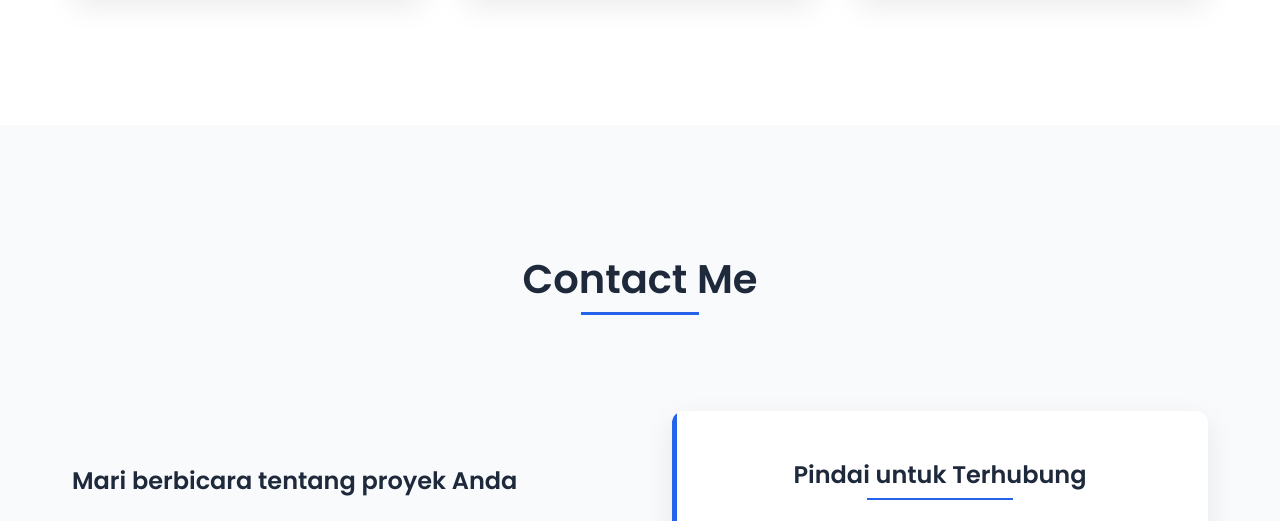
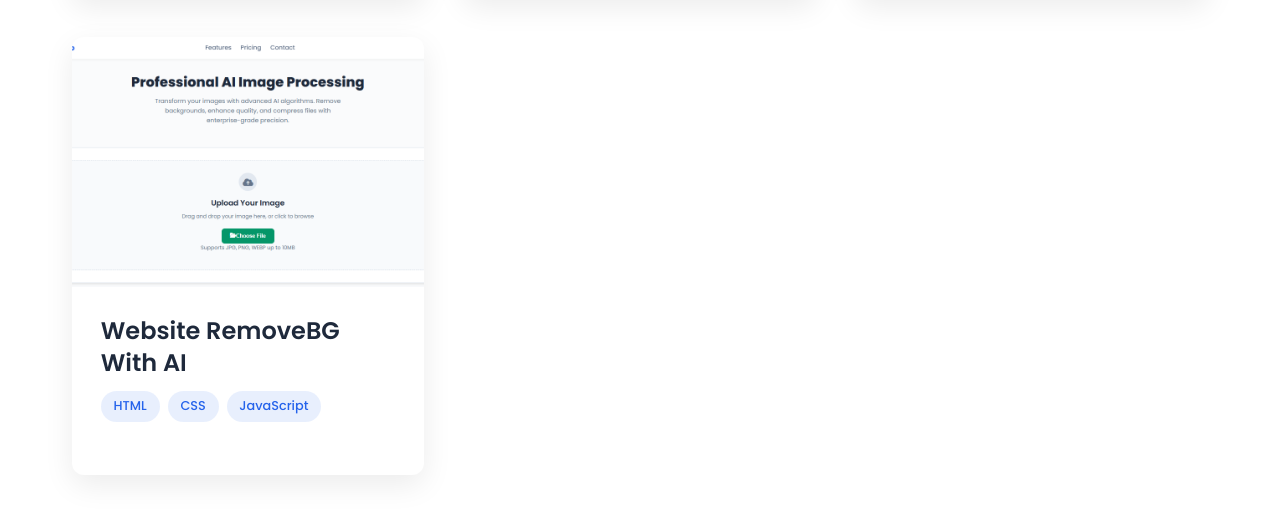
Before and after one commit to webhost000rino/WebsitesPortofolio, a plain HTML site: page index.html in a window 1280 px wide. Shown: the part 3749-4270 px from the top of the page. Drawn offline with Linux system fonts and the light colour scheme.

Commit message:
first commit

```diff
--- a/index.html
+++ b/index.html
@@ -1295,6 +1295,24 @@
                     <p>Platform game berbasis web dengan fitur marketplace game dan komunitas pemain.</p>
                 </div>
             </div>
+            <div class="project-card">
+                <div class="project-img">
+                    <img src="./assets/ImagePro.png" alt="Project 3">
+                    <div class="project-links">
+                        <a href="https://webhost000rino.github.io/WebsitesRemoveBG2025/index.html"><i class="fas fa-link"></i></a>
+                        <a href="https://github.com/webhost000rino/WebsitesRemoveBG2025.git"><i class="fab fa-github"></i></a>
+                    </div>
+                </div>
+                <div class="project-content">
+                    <h3>Website RemoveBG With AI</h3>
+                    <div class="project-tags">
+                        <span class="project-tag">HTML</span>
+                        <span class="project-tag">CSS</span>
+                        <span class="project-tag">JavaScript</span>
+                    </div>
+                    <p></p>
+                </div>
+            </div>
         </div>
     </div>
 </section>
```
Also changed, not shown: assets/ImagePro.png (added).
